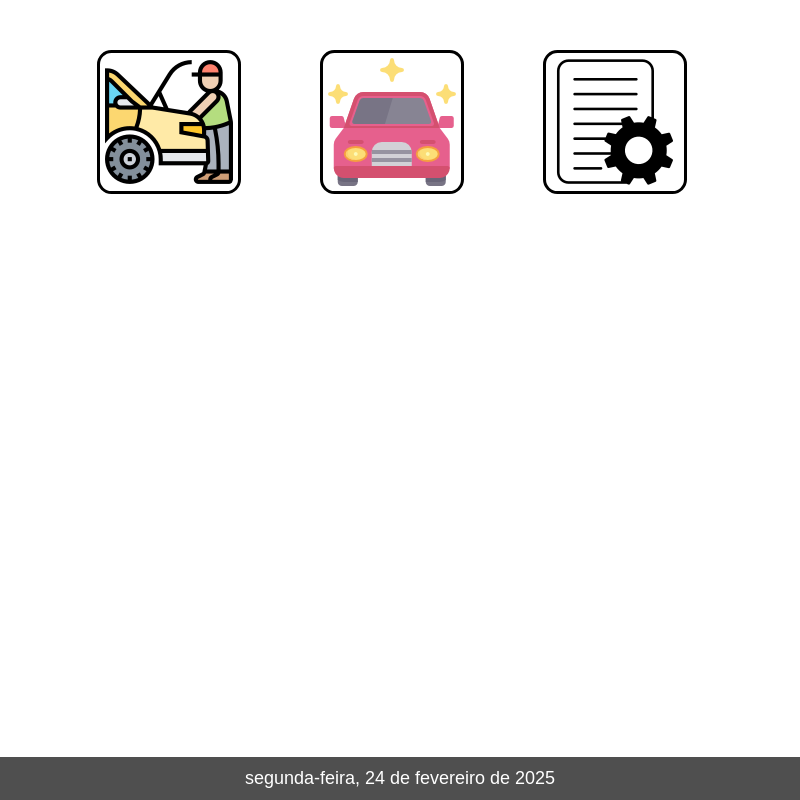
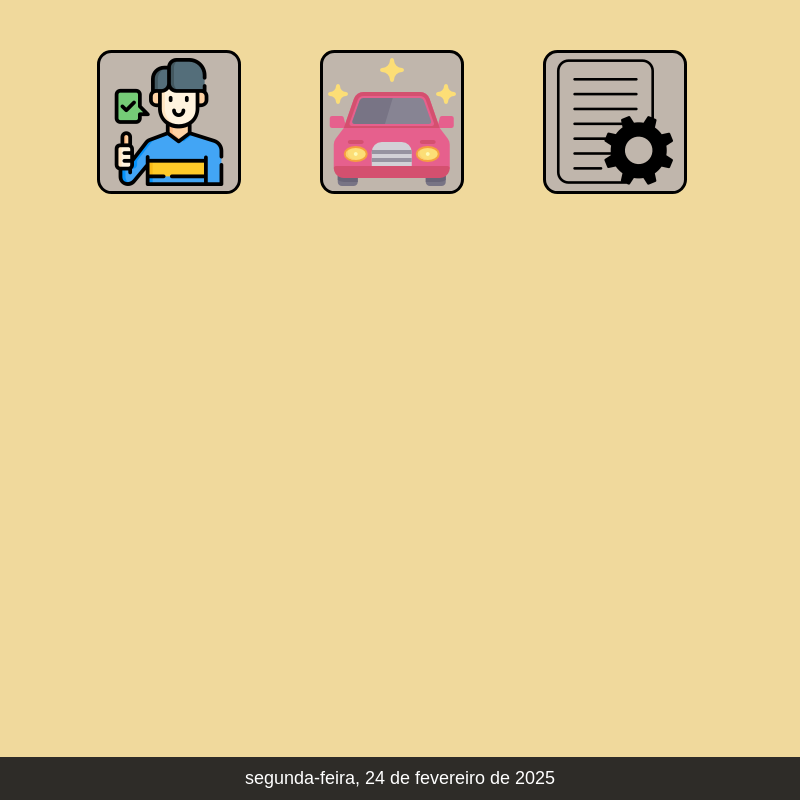
Before and after one commit to nathanfreire/Auto_eletrico_Jorge, an Electron app: page src/views/index.html in a window 800 px wide. Drawn offline with Linux system fonts and the light colour scheme.

Commit message:
Ordem de serviço

```diff
--- a/src/public/css/style.css
+++ b/src/public/css/style.css
@@ -7,10 +7,11 @@
     border: 3px solid #000000;
     border-radius: 10%;
     cursor: pointer;
+    background-color: rgb(192, 182, 172);
 }
 
 footer {
-    background-color: #4F4F4F;
+    background-color: #2e2c28;
     color: white;
     text-align: center;
     padding: 8px;
@@ -24,3 +25,7 @@ footer p {
     margin: 0;
     font-family: sans-serif;
 }
+
+body {
+    background-color: #f0d99c;
+}
--- a/src/views/index.html
+++ b/src/views/index.html
@@ -15,7 +15,7 @@
 <body>
 
     <div class="container button">
-        <img src="../public/img/manutencao.png" alt="clientes" title="Cadastro de clientes">
+        <img src="../public/img/cliente.png" alt="clientes" title="Cadastro de clientes">
         <img src="../public/img/carro.png" alt="Carro" title="Cadastro do Veículo">
         <img src="../public/img/OS.png" alt="Carro" title="Emissão de OS">
     </div>
```
Also changed, not shown: src/public/img/cliente.png (added).
